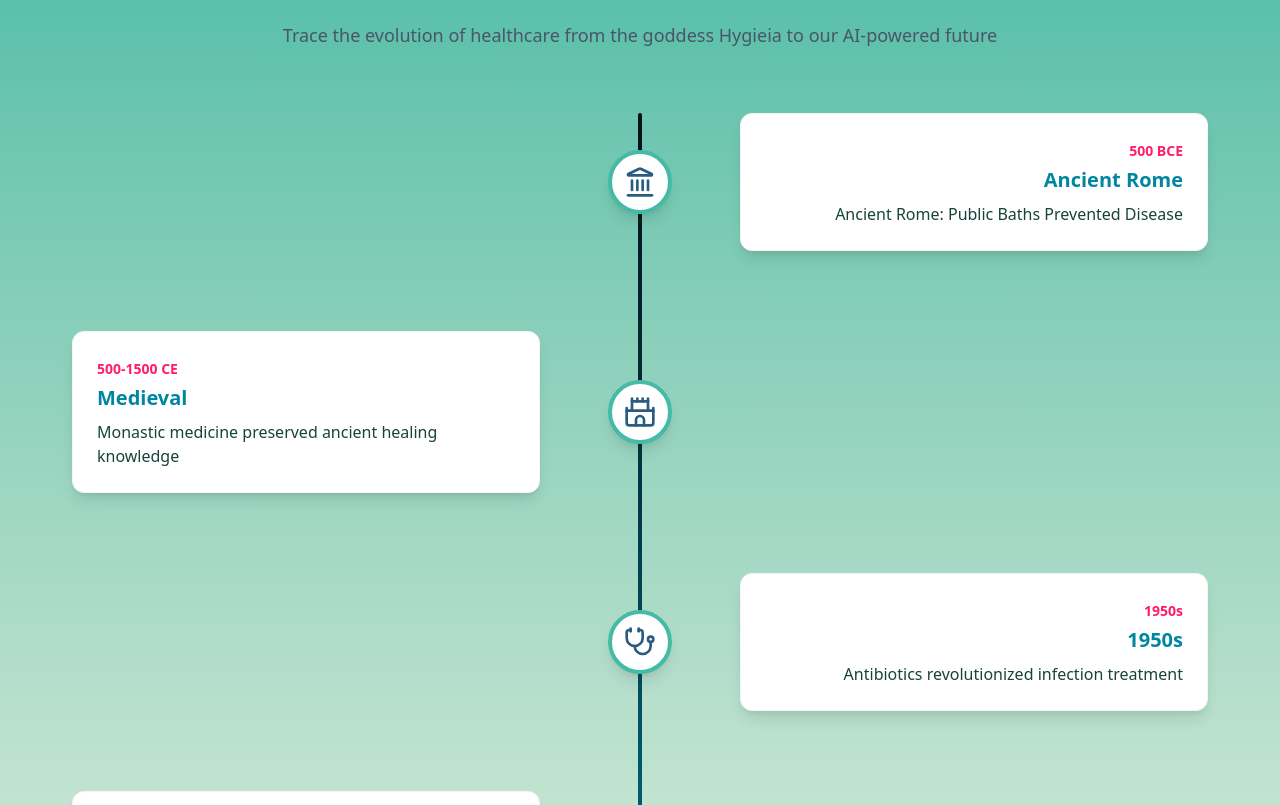
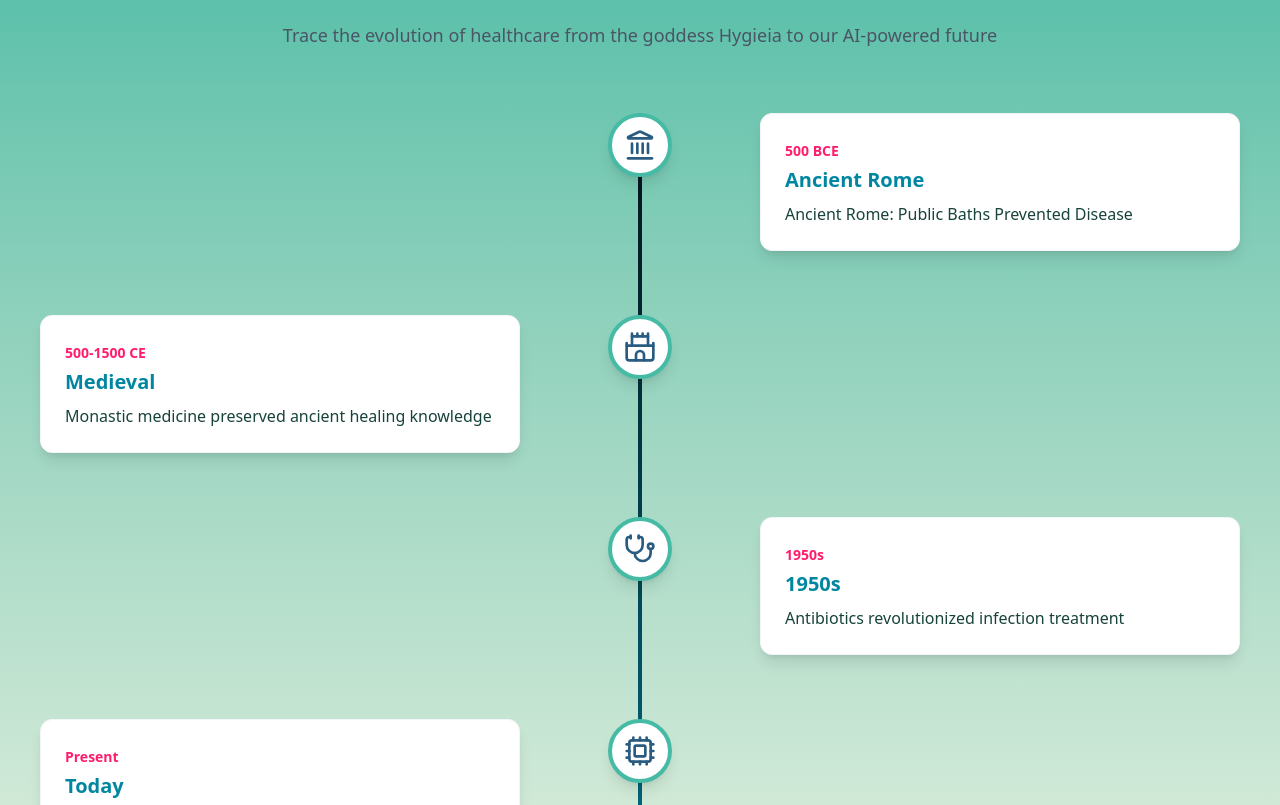
Before and after one commit to abdulmoiz248/Hygieia-Frontend, a Next.js app: page / in a window 1280 px wide. Shown: the part 915-1720 px from the top of the page. Built offline with nearby package versions, Linux system fonts and the light colour scheme; no server answers; what groq-sdk would draw is missing.

Commit message:
fixed responsiveness

```diff
--- a/src/app/not-found.tsx
+++ b/src/app/not-found.tsx
@@ -1,5 +1,5 @@
 import Link from "next/link"
-import { Bot, Home, ArrowLeft } from "lucide-react"
+import {  Home } from "lucide-react"
 import { Button } from "@/components/ui/button"
 import Navbar from "@/components/layouts/landing-page/navbar"
 
--- a/src/components/landing-page/components/hero-section.tsx
+++ b/src/components/landing-page/components/hero-section.tsx
@@ -119,7 +119,7 @@ export default function HeroSection() {
             initial={{ opacity: 0, x: -30 }}
             animate={{ opacity: 1, x: 0 }}
             transition={{ duration: 0.5, delay: 1.2 }}
-            className="absolute -left-16 top-1/4 bg-white/90 backdrop-blur-sm p-3 rounded-lg shadow-lg"
+            className="hidden md:block absolute -left-16 top-1/4 bg-white/90 backdrop-blur-sm p-3 rounded-lg shadow-lg"
           >
             <div className="text-mint-green font-bold text-xl">95%</div>
             <div className="text-xs text-gray-600">Accuracy</div>
@@ -129,7 +129,7 @@ export default function HeroSection() {
             initial={{ opacity: 0, x: 30 }}
             animate={{ opacity: 1, x: 0 }}
             transition={{ duration: 0.5, delay: 1.4 }}
-            className="absolute -right-16 top-2/3 bg-white/90 backdrop-blur-sm p-3 rounded-lg shadow-lg"
+            className=" hidden md:block absolute -right-16 top-2/3 bg-white/90 backdrop-blur-sm p-3 rounded-lg shadow-lg"
           >
             <div className="text-[#34C759] font-bold text-xl">5M+</div>
             <div className="text-xs text-mint-green">Users</div>
--- a/src/components/landing-page/components/historical-timeline.tsx
+++ b/src/components/landing-page/components/historical-timeline.tsx
@@ -43,12 +43,11 @@ const timelineItems = [
 ]
 
 export default function HistoricalTimeline() {
-
   const ref = useRef<HTMLDivElement>(null)
   const isInView = useInView(ref, { once: false, amount: 0.2 })
 
   return (
-    <section className="py-20  px-4 md:px-10 bg-gradient-to-b from-mint-green to-snow-white">
+    <section className="py-20 px-4 md:px-10 bg-gradient-to-b from-mint-green to-snow-white">
       <div className="max-w-7xl mx-auto">
         <motion.div
           initial={{ opacity: 0, y: 20 }}
@@ -56,28 +55,30 @@ export default function HistoricalTimeline() {
           transition={{ duration: 0.5 }}
           className="text-center mb-16"
         >
-          <h2 className="text-3xl md:text-4xl font-bold text-dark-slate-gray mb-4">From Ancient Wisdom to AI Innovation</h2>
+          <h2 className="text-3xl md:text-4xl font-bold text-dark-slate-gray mb-4">
+            From Ancient Wisdom to AI Innovation
+          </h2>
           <p className="text-lg text-gray-600 max-w-3xl mx-auto">
             Trace the evolution of healthcare from the goddess Hygieia to our AI-powered future
           </p>
         </motion.div>
 
         <div ref={ref} className="relative">
-          {/* Timeline line */}
-          <div className="absolute left-1/2 transform -translate-x-1/2 h-full w-1 bg-gradient-to-b from-dark-slate-gray to-soft-blue rounded-full"></div>
+          <div className="hidden md:block absolute left-1/2 transform -translate-x-1/2 h-full w-1 bg-gradient-to-b from-dark-slate-gray to-soft-blue rounded-full"></div>
 
-          {/* Timeline items */}
-          <div className="relative">
+          <div className="relative space-y-16">
             {timelineItems.map((item, index) => (
               <motion.div
                 key={index}
                 initial={{ opacity: 0, x: index % 2 === 0 ? -50 : 50 }}
                 animate={isInView ? { opacity: 1, x: 0 } : {}}
                 transition={{ duration: 0.5, delay: index * 0.2 }}
-                className={`flex items-center mb-20 ${index % 2 === 0 ? "flex-row-reverse" : ""}`}
+                className={`flex flex-col md:flex-row items-center md:items-start gap-6 ${
+                  index % 2 === 0 ? "md:flex-row-reverse" : ""
+                }`}
               >
                 {/* Content */}
-                <div className={`w-5/12 ${index % 2 === 0 ? "text-right pr-8" : "pl-8"}`}>
+                <div className="w-full md:w-5/12 text-center md:text-left">
                   <motion.div
                     whileHover={{ scale: 1.05 }}
                     className="bg-white p-6 rounded-xl shadow-lg border border-gray-100 hover:shadow-xl transition-all duration-300"
@@ -89,7 +90,7 @@ export default function HistoricalTimeline() {
                 </div>
 
                 {/* Icon */}
-                <div className="w-2/12 flex justify-center">
+                <div className="w-full md:w-2/12 flex justify-center md:justify-center">
                   <motion.div
                     whileHover={{ scale: 1.2, rotate: 10 }}
                     className="w-16 h-16 rounded-full bg-white border-4 border-mint-green flex items-center justify-center z-10 shadow-lg text-[#2A5C82]"
@@ -98,8 +99,8 @@ export default function HistoricalTimeline() {
                   </motion.div>
                 </div>
 
-                {/* Empty space for alignment */}
-                <div className="w-5/12"></div>
+                {/* Spacer */}
+                <div className="hidden md:block w-5/12"></div>
               </motion.div>
             ))}
           </div>
```
